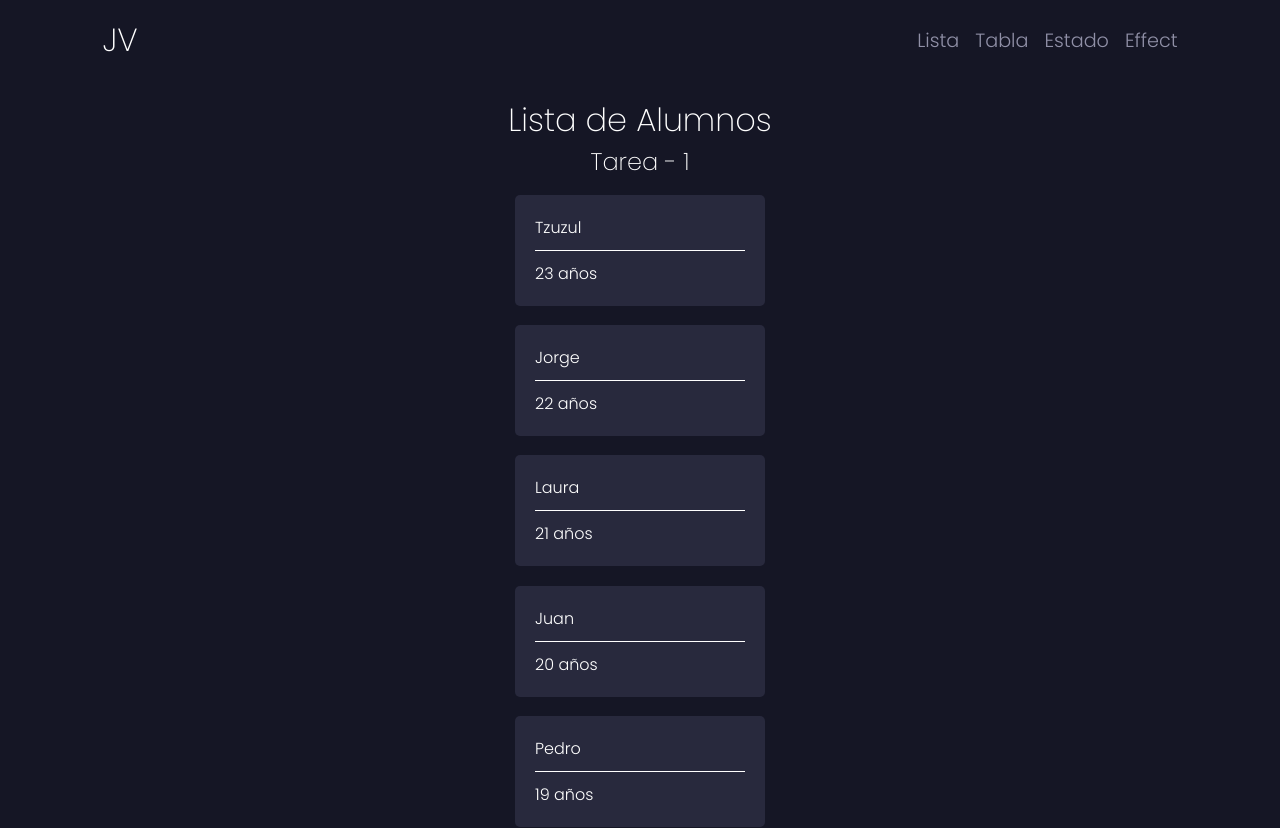
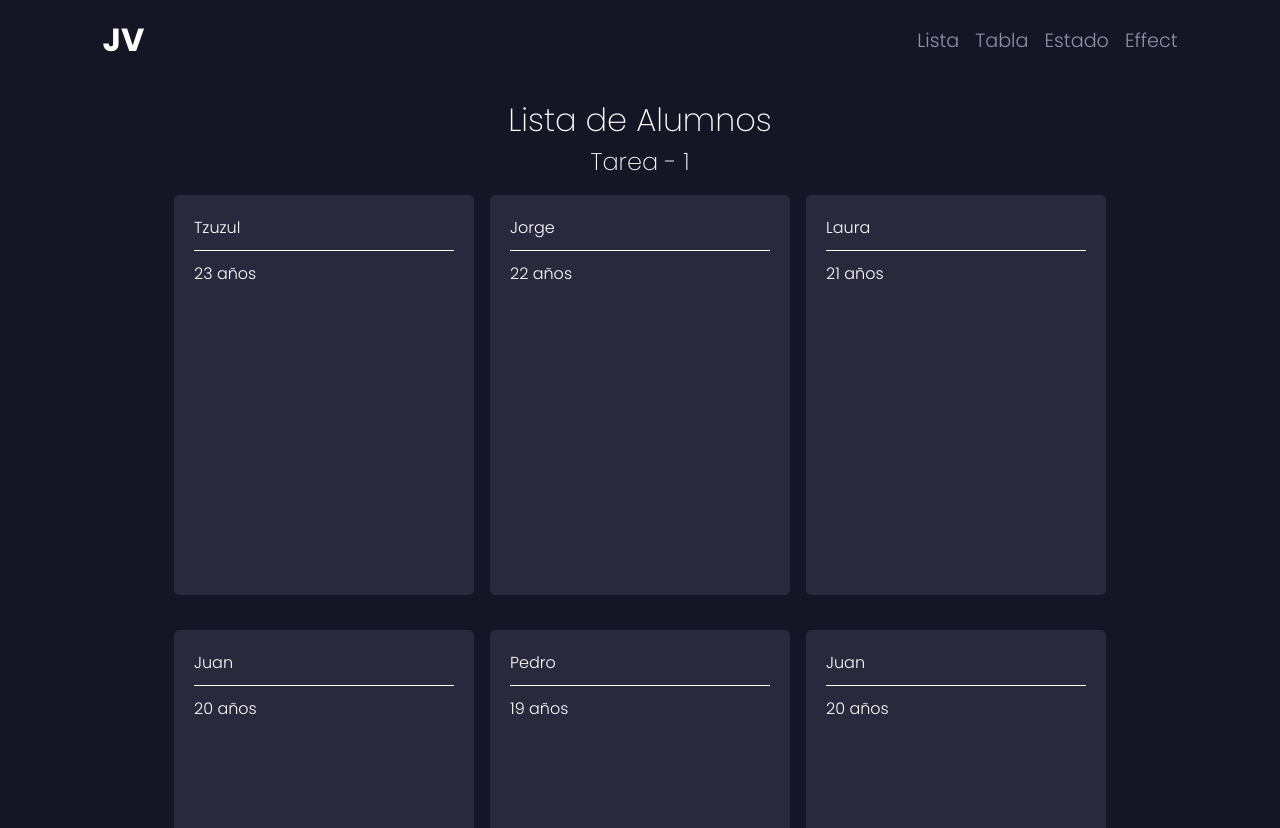
Before and after one commit to JorgeAVargasC/tzuzulcodebootcamp-frontend-react-exercises, a React (Create React App) app: page / in a window 1280 px wide. Shown: the top 828 px of the page. Built offline with nearby package versions, Linux system fonts and the light colour scheme.

Commit message:
Contulta a la api de marvel

```diff
--- /dev/null
+++ b/src/components/Effect/Effects.css
@@ -0,0 +1,9 @@
+@media (min-width: 1268px) {
+	.gridContainer {
+		display: grid;
+		grid-template-columns: repeat(3, 1fr);
+		grid-gap: 1rem;
+		justify-items: center;
+		align-items: center;
+	}
+}
--- a/src/components/Effect/Effects.js
+++ b/src/components/Effect/Effects.js
@@ -1,25 +1,46 @@
 import { useEffect, useState } from "react"
 import Navegacion from "../Navegacion/Navegacion"
+import "./Effects.css"
 
 export default function Effects() {
 
 	// Espacio para los hooks
-	// Reto buscar una api
+	// const [change, setChange] = useState(false)
 
-	const [change, setChange] = useState(false)
+	// useEffect(() => {
+	// 	console.clear()
+	// 	console.log('Componente renderizado')
+	// }, [change])
+
+	const [movies, setMovies] = useState([])
 
 	useEffect(() => {
-		console.clear()
-		console.log('Componente renderizado')
-	}, [change])
+		fetch('http://gateway.marvel.com/v1/public/series?ts=1000&apikey=47c3899f8f90ab0ab219278594e36201&hash=1254ce32e767fa96d64accd9d27d5f36')
+			.then(response => response.json())
+			.then(myData => {
+				setMovies(myData.data.results)
+			})
+
+	}, []) // Si se dejan las dependecnas vacias, se ejecuta una sola vez
 
 	return (
 		<>
-			<Navegacion/>
+			<Navegacion />
 			<div className="container">
-				<h2>Effects</h2>
-				<h3>Tarea - 5</h3>
-				<button onClick={()=> {setChange(!change)}} className="btn"> Efecto</button>
+				<h2>Tarea - 5</h2>
+				<h3>Consultar una API</h3>
+
+				<div className="gridContainer">
+					{movies.map(movie => (
+						<a key={movie.id} href={movie.urls[0].url}>
+							<div className="card">
+								<img src={movie.thumbnail.path + '.' + movie.thumbnail.extension} alt={movie.title} />
+								<p className="card-title">{movie.title}</p>
+								<p className="card-text">{movie.startYear}</p>
+							</div>
+						</a>
+					))}
+				</div>
 			</div>
 		</>
 	)
--- a/src/components/Lista/Lista.css
+++ b/src/components/Lista/Lista.css
@@ -1,7 +1,8 @@
 .card{
     background: var(--dark-2);
     border-radius: 5px;
-    min-width: 250px;
+    width: 300px;
+    max-width: 300px;
     margin-bottom: 1.2rem;
     padding: 20px;
     color: #fff;
@@ -18,9 +19,22 @@
     margin-bottom: 10px;
 }
 
+.card img{
+    width: 100%;
+    max-height: 300px;
+    object-fit: cover;
+    border-radius: 5px;
+}
+
 .card:hover{
-    transform: translateX(20px);
+    transform: scale(1.02);
     background: linear-gradient(-68deg, var(--purple-1) , var(--blue-2));
     cursor: pointer;
     transition: all 0.5s cubic-bezier(0.075, 0.82, 0.165, 1);
 }
+
+@media (min-width: 1269px){
+    .card{
+        min-height: 400px;
+    }
+}
--- a/src/components/Lista/Lista.js
+++ b/src/components/Lista/Lista.js
@@ -10,16 +10,20 @@ const Lista = ({ alumnos }) => {
 
                 <h2>Lista de Alumnos</h2>
                 <h3>Tarea - 1</h3>
-                {
-                    alumnos.map((alumno, index) => {
+
+                <div className="gridContainer">
+                    {alumnos.map((alumno) => {
                         return (
+
                             <div key={alumno.id} className="card">
                                 <p>{alumno.nombre}</p>
                                 <p>{alumno.edad} años</p>
                             </div>
+
                         )
-                    })
-                }
+                    })}
+                </div>
+
             </div>
         </>
     )
--- a/src/components/Navegacion/Navegacion.js
+++ b/src/components/Navegacion/Navegacion.js
@@ -11,7 +11,7 @@ const Navegacion = () => {
 	return (
 		<div className='navbar'>
 			<div className='navbar-content'>
-				<h2>JV</h2>
+				<h1>JV</h1>
 				<nav className={navBarOpen ? 'navlinks-mobile' : 'navlinks'} onClick={() => setNavBarOpen(false)}>
 					{navBarOpen ? <h2>Menu</h2> : null}
 					{navBarOpen ? <h3>Tarea - 4</h3> : null}
--- a/src/index.css
+++ b/src/index.css
@@ -71,9 +71,14 @@ p{
     font-weight: 300;
 }
 
+a{
+    text-decoration: none;
+}
+
 .container{
     width: 84%;
     min-height: 90vh;
+    margin-top: 12vh;
     display: flex;
     flex-direction: column;
     align-items: center;
@@ -84,10 +89,10 @@ p{
     margin-bottom: 1rem;
 }
 
-.container h2{
+/* .container h2{
     margin-top: 12vh;
     text-align: center;
-}
+} */
 
 .input{
     width: 100%;
```
